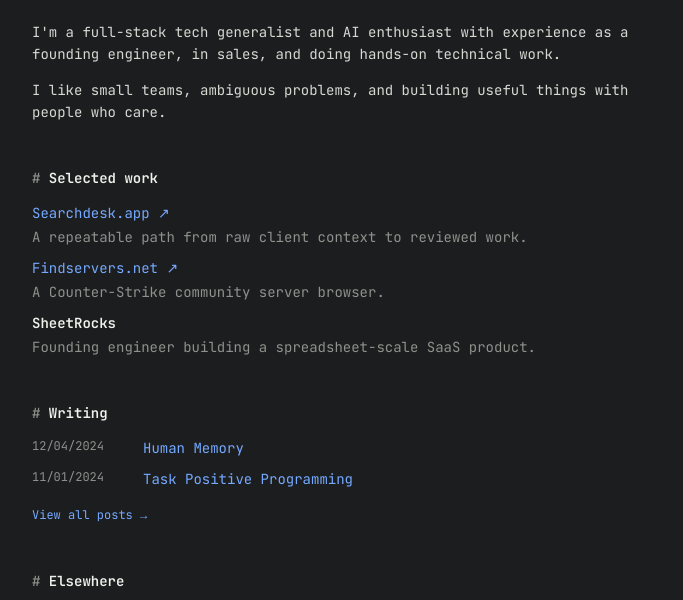
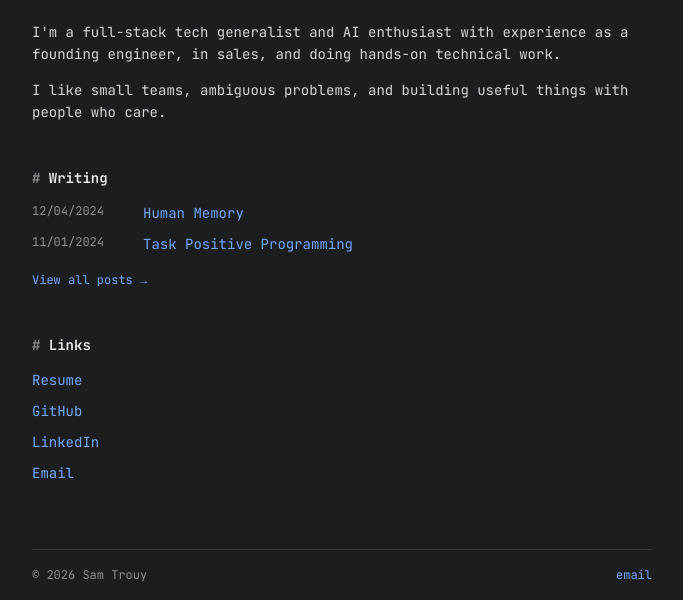
Before and after one commit to smltr/smltr.github.io, an Astro site: page / in a window 1280 px wide. Shown: the part 200-800 px from the top of the page, without its empty margins (298-981 px from the left). Built offline with nearby package versions, Linux system fonts and the light colour scheme; Astro itself is replaced by a stand-in of ours.

Commit message:
more updates

```diff
--- a/src/pages/index.astro
+++ b/src/pages/index.astro
@@ -30,24 +30,6 @@ const formatDate = (date: Date) =>
   </section>
 
   <section>
-    <h2>Selected work</h2>
-    <ul class="link-list">
-      <li>
-        <a href="https://searchdesk.app">Searchdesk.app ↗</a>
-        <span>A repeatable path from raw client context to reviewed work.</span>
-      </li>
-      <li>
-        <a href="https://findservers.net">Findservers.net ↗</a>
-        <span>A Counter-Strike community server browser.</span>
-      </li>
-      <li>
-        <strong>SheetRocks</strong>
-        <span>Founding engineer building a spreadsheet-scale SaaS product.</span>
-      </li>
-    </ul>
-  </section>
-
-  <section>
     <h2>Writing</h2>
     <ul class="post-list">
       {
@@ -63,7 +45,7 @@ const formatDate = (date: Date) =>
   </section>
 
   <section>
-    <h2>Elsewhere</h2>
+    <h2>Links</h2>
     <ul class="plain-list">
       <li><a href="/Sam_Trouy_Resume.pdf">Resume</a></li>
       <li><a href="https://github.com/smltr">GitHub</a></li>
```
